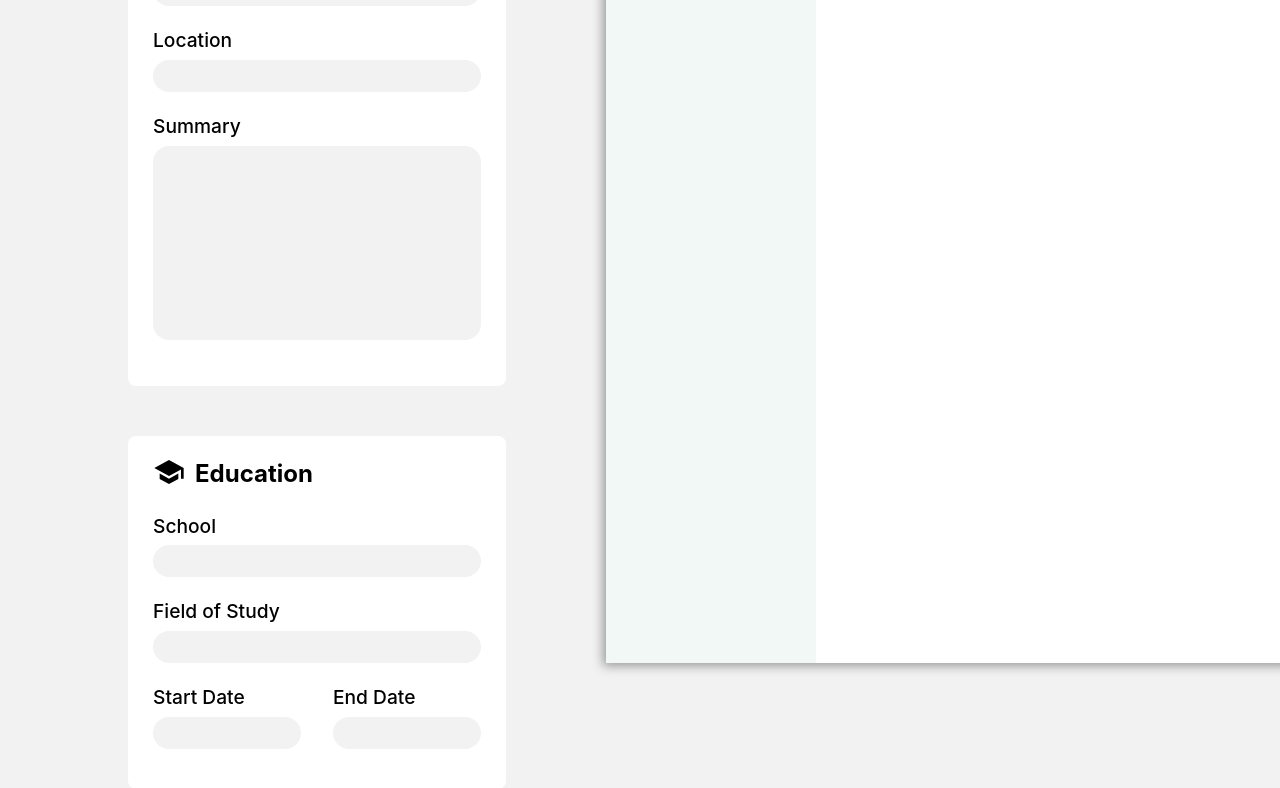
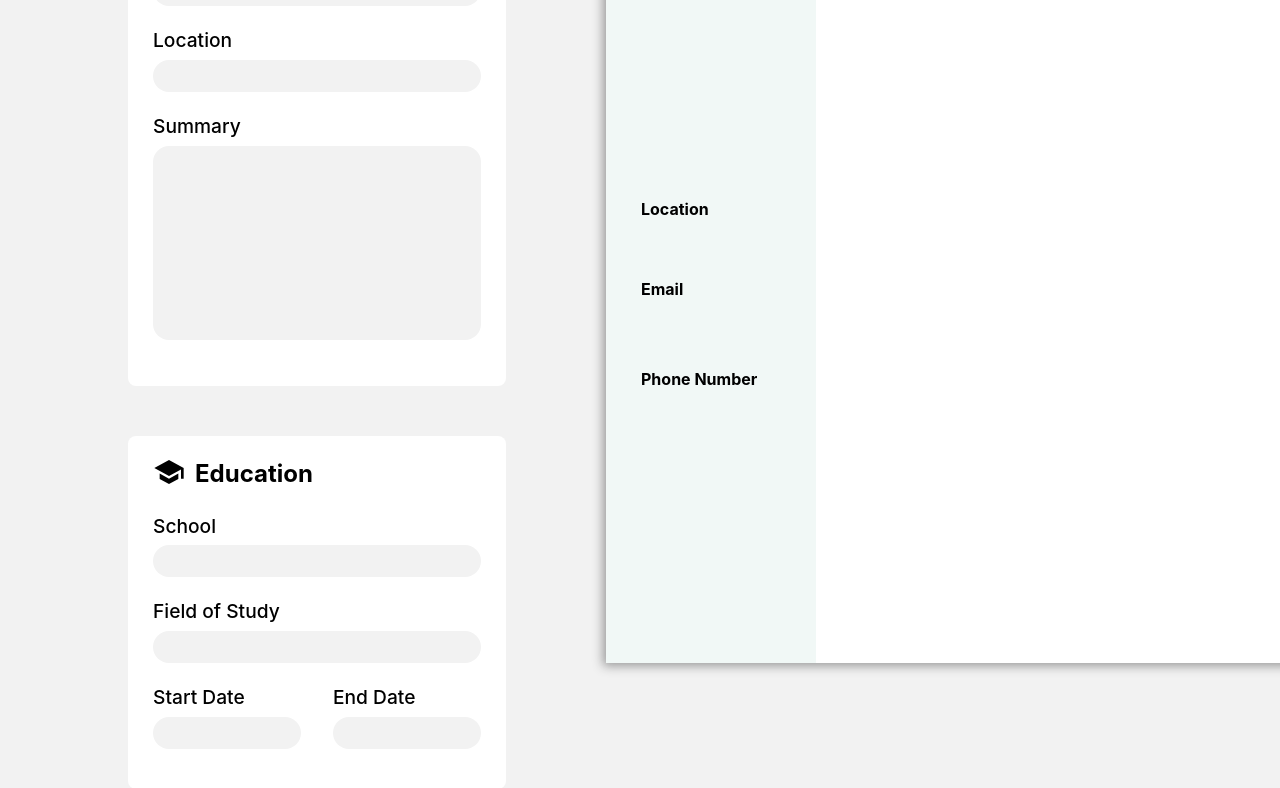
Before and after one commit to Gesem-Martinez/gencv, a React (Vite) app: page / in a window 1280 px wide. Shown: the part 568-1356 px from the top of the page. Built offline with nearby package versions, Linux system fonts and the light colour scheme.

Commit message:
Add preview elements to show general information

```diff
--- a/src/App.css
+++ b/src/App.css
@@ -99,18 +99,40 @@
   font-weight: 700;
 }
 
-.preview-summary{
+.preview-sidebar-info {
   position: absolute;
-  top: 370px;
+  word-wrap: break-word;
   left: 35px;
 }
 
-.preview-summary-header{
+.preview-sidebar-header {
   font-weight: 700;
 }
 
-.preview-summary-body{
+.preview-sidebar-body {
   font-size: 0.8rem;
-  width: 160px;
+  width: 165px;
   height: 200px;
 }
+
+.preview-summary{
+  word-wrap: break-word;
+  top: 350px;
+}
+
+.preview-location {
+  top: 560px;
+  margin-top: 30px;
+  word-wrap: break-word;
+}
+
+.preview-email {
+  top: 640px;
+  margin-top: 30px;
+  word-wrap: break-word;
+}
+
+.preview-phone {
+  margin-top: 30px;
+  top: 730px;
+}
--- a/src/App.jsx
+++ b/src/App.jsx
@@ -59,9 +59,21 @@ function App() {
         <div className="preview-container">
           <p className="preview-full-name">{firstName}<br/>{lastName}</p>
           <div className="preview-sidebar">
-            <div className="preview-summary">
-              <p className='preview-summary-header'>Summary</p>
-              <p className='preview-summary-body'>{summary}</p>
+            <div className="preview-summary preview-sidebar-info">
+              <p className='preview-sidebar-header'>Summary</p>
+              <p className='preview-sidebar-body'>{summary}</p>
+            </div>
+            <div className="preview-location preview-sidebar-info">
+              <p className='preview-sidebar-header'>Location</p>
+              <p className='preview-sidebar-body'>{location}</p>
+            </div>
+            <div className="preview-email preview-sidebar-info">
+              <p className='preview-sidebar-header'>Email</p>
+              <p className='preview-sidebar-body'>{email}</p>
+            </div>
+            <div className="preview-phone preview-sidebar-info">
+              <p className='preview-sidebar-header'>Phone Number</p>
+              <p className='preview-sidebar-body'>{phoneNumber}</p>
             </div>
           </div>
         </div>
```
